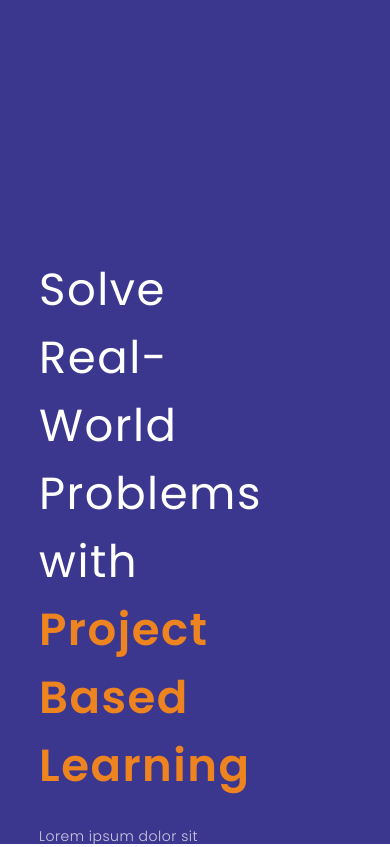
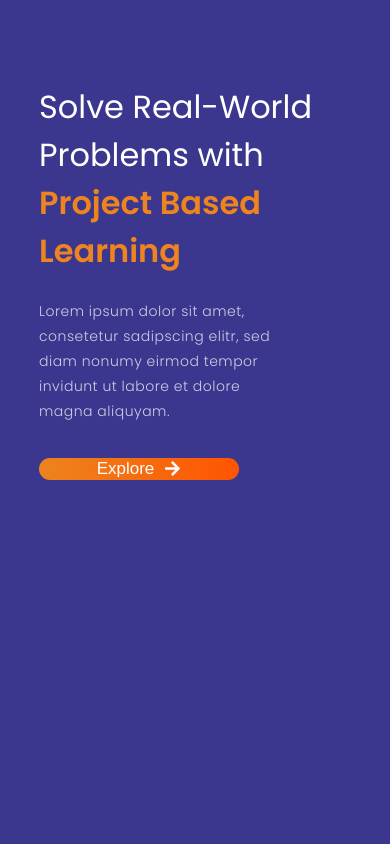
Before and after one commit to divyashasinha23/Floxus_website, a React (Create React App) app in the folder frontend/: page / in a window 390 px wide. Shown: the top 847 px of the page. Built offline with nearby package versions, Linux system fonts and the light colour scheme.

Commit message:
hero section responsive

```diff
--- a/frontend/src/components/HeroSection/HeroSection.js
+++ b/frontend/src/components/HeroSection/HeroSection.js
@@ -16,6 +16,10 @@ const HeroContainer = styled.div`
   display: flex;
   height: 100vh;
   width: 80%;
+
+  @media (max-width: 496px) {
+    flex-direction: column;
+  }
 `;
 
 const LeftContainer = styled.div`
@@ -30,6 +34,10 @@ const RightContainer = styled.div`
   display: flex;
   flex-basis: 40%;
   height: 100vh;
+
+  @media (max-width: 496px) {
+    display: none;
+  }
 `;
 
 const ContentBox = styled.div`
@@ -37,15 +45,24 @@ const ContentBox = styled.div`
   flex-direction: column;
   height: 50%;
   width: 100%;
+
+  @media (max-width: 496px) {
+    height: 80%;
+  }
 `;
 
 const Heading = styled.p`
-  font-size: 45px;
+  font-size: 3em;
   color: white;
   font-weight: 400;
   letter-spacing: 1.5px;
   ${'' /* height: 200px; */}
   margin-bottom: 10px;
+
+  @media (max-width: 496px) {
+    font-size: 2em;
+    letter-spacing: 0;
+  }
 `;
 
 const HighLight = styled.span`
@@ -77,6 +94,10 @@ const ExploreButton = styled.button`
   font-size: 17px;
   font-weight: 500;
   cursor: pointer;
+
+  @media (max-width: 496px) {
+    height: 55px;
+  }
 `;
 
 const HeroSection = () => {
```
